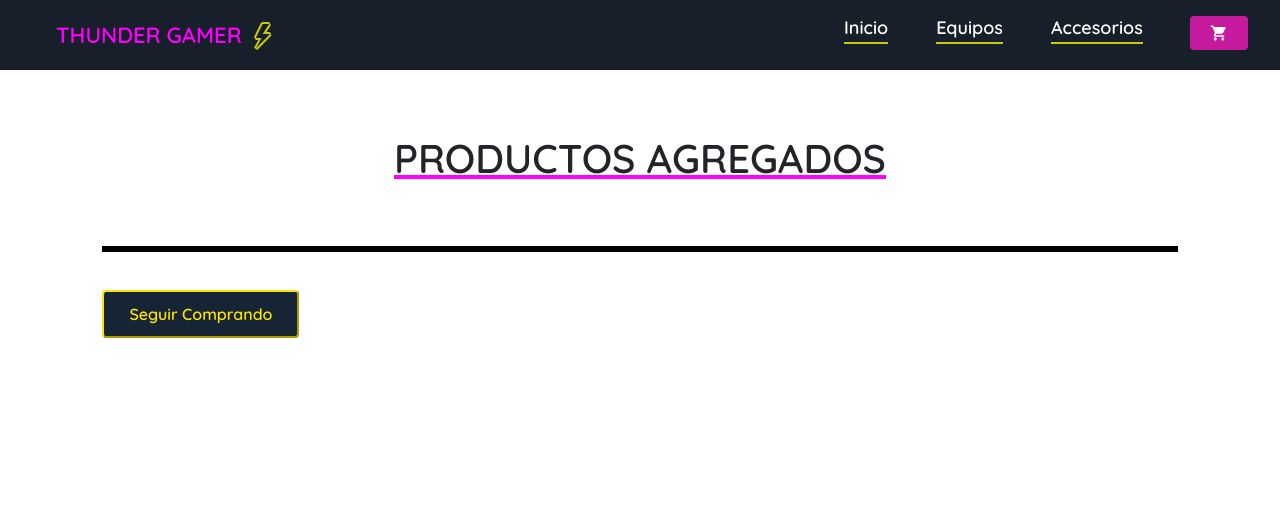
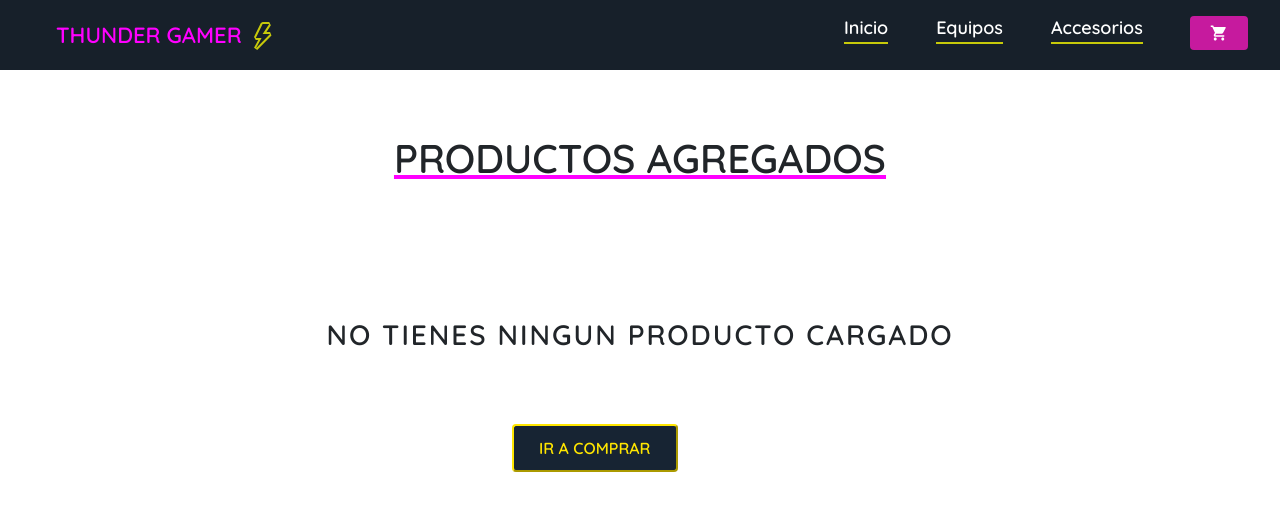
Before and after one commit to dnlaMrno/thundergamer, a React (Create React App) app: page /Cart in a window 1280 px wide. Shown: the top 510 px of the page. Built offline with nearby package versions, Linux system fonts and the light colour scheme.

Commit message:
modificando la carpeta ItemDetail, agregar boton de vaciar carrito

```diff
--- a/src/Components/Cart/CartWidget.css
+++ b/src/Components/Cart/CartWidget.css
@@ -9,6 +9,15 @@
     font-size: 24px;
     text-transform: uppercase;
     text-decoration: underline fuchsia;
+}
+
+.title {
+    padding-top: 10%;
+    font-size: 28px;
+    text-transform: uppercase;
+    font-weight: 400;
+    letter-spacing: 2px;
+    text-align: center;
 }
 
 .cartName {
@@ -39,12 +48,32 @@
 
 .cartBox .cartPrice {
     font-size: 18px;
-    padding-right: 15%;
-    margin-left: 20%;
+    padding-right: 30%;
+    margin-left: 10%;
 }
 
 .cartPrice {
     width: 30px;
+}
+
+.comprar {
+    background-color: #172433;
+    color: rgb(255, 230, 0);
+    border-color: rgb(255, 230, 0);
+    outline: none;
+    border-radius: 4px;
+    cursor: pointer;
+    padding: 10px 25px;
+    margin-top: 5%;
+    margin-left: 40%;
+    margin-bottom: 6%;
+    text-transform: uppercase;
+}
+
+.comprar:hover {
+    border-color: rgba(255, 0, 255, 0.747);
+    color: #172433;
+    background-color: transparent;
 }
 
 .seguir-compra {
@@ -54,10 +83,11 @@
     outline: none;
     border-radius: 4px;
     cursor: pointer;
-    padding: 10px 25px;
-    margin-left: 8%;
-    margin-bottom: 6%;
-    text-transform: capitalize;
+    padding: 5px 5px;
+    margin-left: 9%;
+    margin-bottom: 4%;
+    font-size: 12px;
+    text-transform: uppercase;
 }
 
 .seguir-compra:hover {
@@ -68,8 +98,8 @@
 
 .vaciar {
     font-size: 25px;
-    padding-left: 95%;
-    padding-bottom: 3%;
+    padding-left: 25%;
+    margin-top: -7%;
 }
 
 .vaciar :hover {
--- a/src/Components/Cart/CartWidget.jsx
+++ b/src/Components/Cart/CartWidget.jsx
@@ -1,7 +1,7 @@
 import { Link } from 'react-router-dom'
-import '../Cart/CartWidget.css'
 import { useCartContext } from '../Context/cartContext'
 import { BsFillTrashFill } from "react-icons/bs"
+import '../Cart/CartWidget.css'
 
 
 export function CartWidget({ condition = true }) {
@@ -15,13 +15,18 @@ export function CartWidget({ condition = true }) {
     return (
         <>
 
-
             <div className='cartTitle'>
                 <h1>productos agregados</h1>
             </div>
-            <div className='box1'>
-                {
-                    cart.map(cart => <div key={cart.nombre}>
+            {cart.length === 0 ?
+                <div>
+                    <h1 className='title'>No tienes ningun producto cargado</h1>
+                    <Link to='/Home'>
+                        <button className='comprar'>ir a comprar</button>
+                    </Link>
+                </div>
+                :
+                cart.map(cart => <div key={cart.id}>
                     <div className='cartName'>
                         <p>{cart.nombre}</p>
                     </div>
@@ -36,17 +41,15 @@ export function CartWidget({ condition = true }) {
                             <p> $ {cart.precio}</p>
                         </div>
                     </div>
+                    <Link to='/Home'>
+                        <button className='seguir-compra'>seguir comprando</button>
+                    </Link>
                     <div className='vaciar' onClick={() => vaciarCarrito()}>
                         <BsFillTrashFill />
                     </div>
                 </div>
                 )
             }
-            </div>
-            <Link to='/Home'>
-                <button className='seguir-compra'>seguir comprando</button>
-            </Link>
-
         </>
     )
 }
--- a/src/Components/Context/cartContext.jsx
+++ b/src/Components/Context/cartContext.jsx
@@ -16,8 +16,8 @@ export const UseProvider = ({ children }) => {
     }
 
 
-    function addItem(item) {
-        setCart([...cart, item])
+    function addItem(item, cantidad) {
+        setCart([...cart, { item: item, quantity: cantidad }])
     }
     console.log(cart);
 
--- a/src/Components/ItemDetail/ItemDetail.css
+++ b/src/Components/ItemDetail/ItemDetail.css
@@ -52,6 +52,26 @@
     text-transform: capitalize;
 }
 
+.seguir-cart {
+    background-color: #172433;
+    color: rgb(255, 230, 0);
+    border-color: rgb(255, 230, 0);
+    outline: none;
+    border-radius: 4px;
+    cursor: pointer;
+    padding: 10px 25px;
+    margin-left: 3%;
+    margin-top: 4%;
+    margin-bottom: 6%;
+    text-transform: capitalize;
+}
+
+.seguir-cart:hover {
+    border-color: rgba(255, 0, 255, 0.747);
+    color: #172433;
+    background-color: transparent;
+}
+
 
 .regresar {
     color: #000;
--- a/src/Components/ItemDetail/ItemDetail.jsx
+++ b/src/Components/ItemDetail/ItemDetail.jsx
@@ -18,7 +18,7 @@ export const ItemDetail = ({ articulo }) => {
     const { addItem } = useCartContext()
 
     const onAdd = () => {
-        addItem(articulo)
+        addItem({ articulo })
     }
 
 
@@ -47,11 +47,16 @@ export const ItemDetail = ({ articulo }) => {
                     ?
                     <button onClick={handlerClick} className='agregar-cart'>agregar al carrito</button>
                     :
-                    <Link to='/Cart'>
-                        <button onClick={onAdd} className='agregar-cart'>terminar compra</button>
-                    </Link>
+                    <div>
+                        <Link to='/Cart'>
+                            <button onClick={onAdd} className='agregar-cart'>terminar compra</button>
+                        </Link>
+                        <Link to='/Home'>
+                            <button className='seguir-cart'>seguir comprando</button>
+                        </Link>
+                    </div>
             }
-            <ItemCount stock={5} initial={1} onAdd={onAdd} />
+            <ItemCount initial={1} stock={5} onAdd={onAdd} />
         </>
     )
 }
```
Lines whose indentation alone changed are shown as unchanged.
